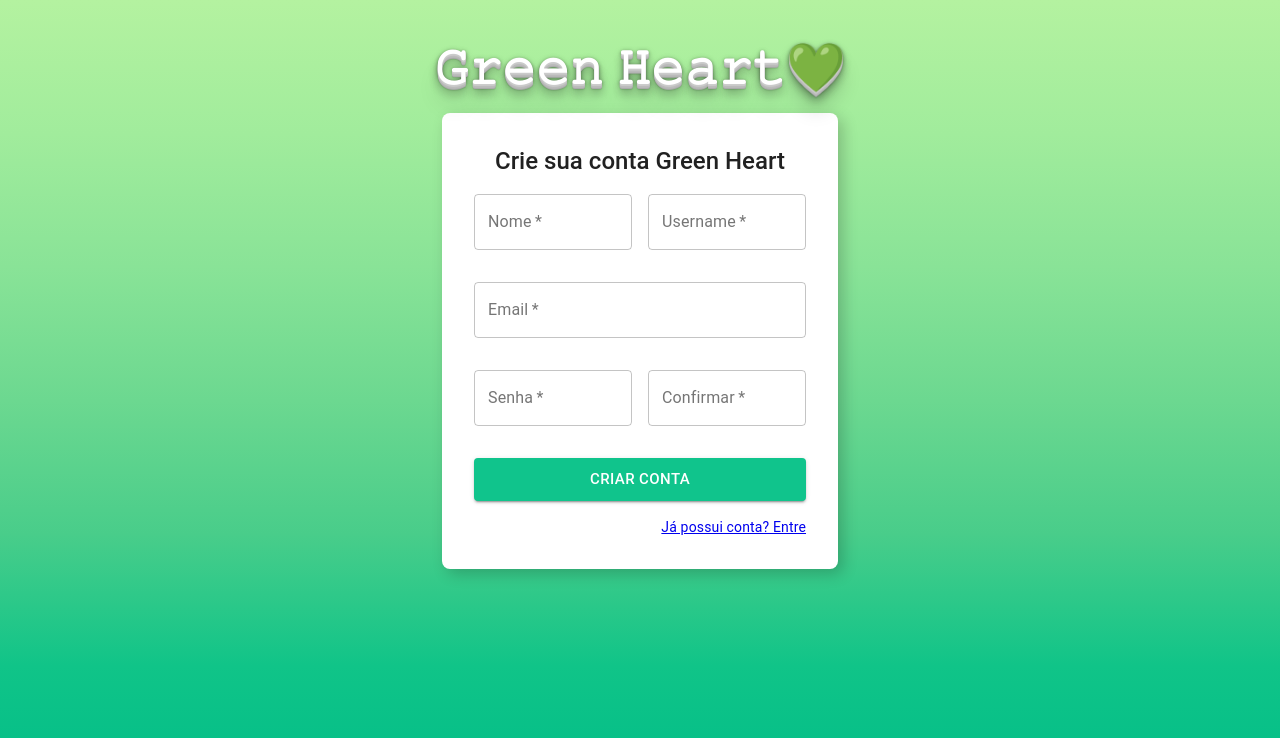
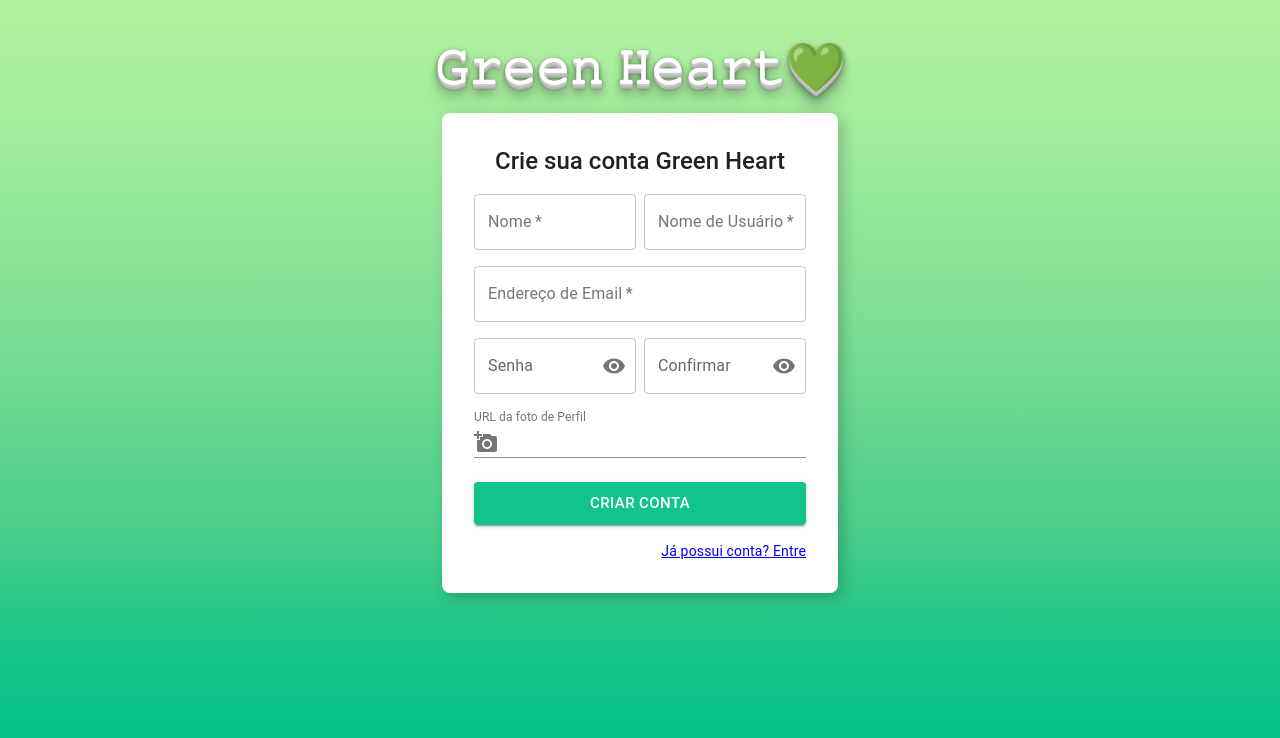
Before and after one commit to green-heart/integrative-project, a React (Create React App) app: page /registeruser in a window 1280 px wide. Shown: the top 738 px of the page. Built offline with nearby package versions, Linux system fonts and the light colour scheme.

Commit message:
feat: implement new text fields
create field for URL photo
implement show password function
fix some props

```diff
--- a/src/pages/register/Register.css
+++ b/src/pages/register/Register.css
@@ -60,6 +60,14 @@ body {
        font-size: small;
    }
 
+   #upload {
+      font-size: medium;
+   }
+
+   #title {
+      font-size: 20px;
+   }
+
    #subtitle {
        font-weight: 600;
        font-size: 16px;
--- a/src/pages/register/Register.tsx
+++ b/src/pages/register/Register.tsx
@@ -6,9 +6,29 @@ import { register } from '../../services/Service';
 import Box from '@mui/material/Box';
 import Button from '@mui/material/Button';
 import { toast } from 'react-toastify';
+import CameraAltIcon from '@mui/icons-material/CameraAlt';
+import FormControl from '@mui/material/FormControl';
+import InputLabel from '@mui/material/InputLabel';
+import OutlinedInput from '@mui/material/OutlinedInput';
+import InputAdornment from '@mui/material/InputAdornment';
+import IconButton from '@mui/material/IconButton';
+import Visibility from '@mui/icons-material/Visibility';
+import VisibilityOff from '@mui/icons-material/VisibilityOff';
+import Input from '@mui/material/Input';
+import AddAPhotoIcon from '@mui/icons-material/AddAPhoto';
+import './Register.css';
 
 const theme = createTheme();
+
 function Register() {
+
+    const [showPassword, setShowPassword] = React.useState(false);
+
+    const handleClickShowPassword = () => setShowPassword((show) => !show);
+
+    const handleMouseDownPassword = (event: React.MouseEvent<HTMLButtonElement>) => {
+        event.preventDefault();
+    };
 
     let navigate = useNavigate();
     const [confirmPassword, setConfirmPassword] = useState<string>("")
@@ -18,6 +38,7 @@ function Register() {
         name: '',
         username: '',
         email: '',
+        photo: '',
         password: ''
     })
 
@@ -27,6 +48,7 @@ function Register() {
             name: '',
             username: '',
             email: '',
+            photo: '',
             password: ''
         })
 
@@ -110,19 +132,86 @@ function Register() {
                             </Typography>
                             <Grid container spacing={1}>
                                 <Grid item xs={12} sm={6}>
-                                    <TextField value={user.name} onChange={(e: ChangeEvent<HTMLInputElement>) => updatedModel(e)} required id='name' label='Nome' variant='outlined' name='name' margin='normal' style={{ marginRight: 4 }} />
+                                    <TextField value={user.name} onChange={(e: ChangeEvent<HTMLInputElement>) => updatedModel(e)} required id='name' label='Nome' variant='outlined' name='name' margin='normal' style={{}} />
                                 </Grid>
                                 <Grid item xs={12} sm={6}>
-                                    <TextField value={user.username} onChange={(e: ChangeEvent<HTMLInputElement>) => updatedModel(e)} required id='username' label='Username' variant='outlined' name='username' margin='normal' style={{ marginLeft: 4 }} />
+                                    <TextField value={user.username} onChange={(e: ChangeEvent<HTMLInputElement>) => updatedModel(e)} required id='username' label='Nome de Usuário' variant='outlined' name='username' margin='normal' />
                                 </Grid>
                                 <Grid item xs={12}>
-                                    <TextField value={user.email} onChange={(e: ChangeEvent<HTMLInputElement>) => updatedModel(e)} required id='email' label='Email' variant='outlined' name='email' margin='normal' type='email' style={{ width: '100%' }} />
+                                    <Box sx={{ mt:-2 }}>
+                                        <TextField fullWidth value={user.email} onChange={(e: ChangeEvent<HTMLInputElement>) => updatedModel(e)} required id='email' label='Endereço de Email' variant='outlined' name='email' margin='normal' type='email' />
+                                    </Box>
                                 </Grid>
                                 <Grid item xs={12} sm={6}>
-                                    <TextField value={user.password} onChange={(e: ChangeEvent<HTMLInputElement>) => updatedModel(e)} required id='password' label='Senha' variant='outlined' name='password' margin='normal' type='password' style={{ marginRight: 4 }} />
+                                    <FormControl variant="outlined">
+                                        <InputLabel htmlFor="outlined-adornment-password">Senha</InputLabel>
+                                        <OutlinedInput
+                                            value={user.password}
+                                            onChange={(e: ChangeEvent<HTMLInputElement>) => updatedModel(e)}
+                                            required
+                                            id="outlined-adornment-password"
+                                            type={showPassword ? 'text' : 'password'}
+                                            endAdornment={
+                                                <InputAdornment position="end">
+                                                    <IconButton
+                                                        aria-label="toggle password visibility"
+                                                        onClick={handleClickShowPassword}
+                                                        onMouseDown={handleMouseDownPassword}
+                                                        edge="end"
+                                                    >
+                                                        {showPassword ? <VisibilityOff /> : <Visibility />}
+                                                    </IconButton>
+                                                </InputAdornment>
+                                            }
+                                            label="Senha"
+                                            name='password'
+                                        />
+                                    </FormControl>
                                 </Grid>
                                 <Grid item xs={12} sm={6}>
-                                    <TextField value={confirmPassword} onChange={(e: ChangeEvent<HTMLInputElement>) => confirmPasswordHandle(e)} required id='confirmPassword' label='Confirmar' variant='outlined' name='confirmPassword' margin='normal' type='password' style={{ marginLeft: 4 }} />
+                                    <FormControl variant="outlined">
+                                        <InputLabel htmlFor="outlined-adornment-password">Confirmar</InputLabel>
+                                        <OutlinedInput
+                                            value={confirmPassword}
+                                            onChange={(e: ChangeEvent<HTMLInputElement>) => confirmPasswordHandle(e)}
+                                            required
+                                            id="outlined-adornment-password"
+                                            type={showPassword ? 'text' : 'password'}
+                                            endAdornment={
+                                                <InputAdornment position="end">
+                                                    <IconButton
+                                                        aria-label="toggle password visibility"
+                                                        onClick={handleClickShowPassword}
+                                                        onMouseDown={handleMouseDownPassword}
+                                                        edge="end"
+                                                    >
+                                                        {showPassword ? <VisibilityOff /> : <Visibility />}
+                                                    </IconButton>
+                                                </InputAdornment>
+                                            }
+                                            label="Password"
+                                        />
+                                    </FormControl>
+                                </Grid>
+                                <Grid item xs={12}>
+                                    <Box sx={{ mt: 1 }}>
+                                        <TextField
+                                            value={user.photo}
+                                            onChange={(e: ChangeEvent<HTMLInputElement>) => updatedModel(e)}
+                                            id="photo"
+                                            label="URL da foto de Perfil"
+                                            fullWidth
+                                            InputProps={{
+                                                startAdornment: (
+                                                    <InputAdornment position="start">
+                                                        <AddAPhotoIcon />
+                                                    </InputAdornment>
+                                                ),
+                                            }}
+                                            variant="standard"
+                                            name="photo"
+                                        />
+                                    </Box>
                                 </Grid>
                             </Grid>
                             <Grid>
@@ -141,14 +230,14 @@ function Register() {
                             </Grid>
                             <Grid container justifyContent="flex-end">
                                 <Link to="/Login" id='sign-in'>
-                                    Já possui conta? Entre
+                                    {"Já possui conta? Entre"}
                                 </Link>
                             </Grid>
                         </form>
                     </Box>
-                </Grid>
+                </Grid >
             </Container>
-        </ThemeProvider>
+        </ThemeProvider >
     );
 }
 
```
Also changed, not shown: src/pages/register/styles.ts (deleted, +0 -32 lines).
